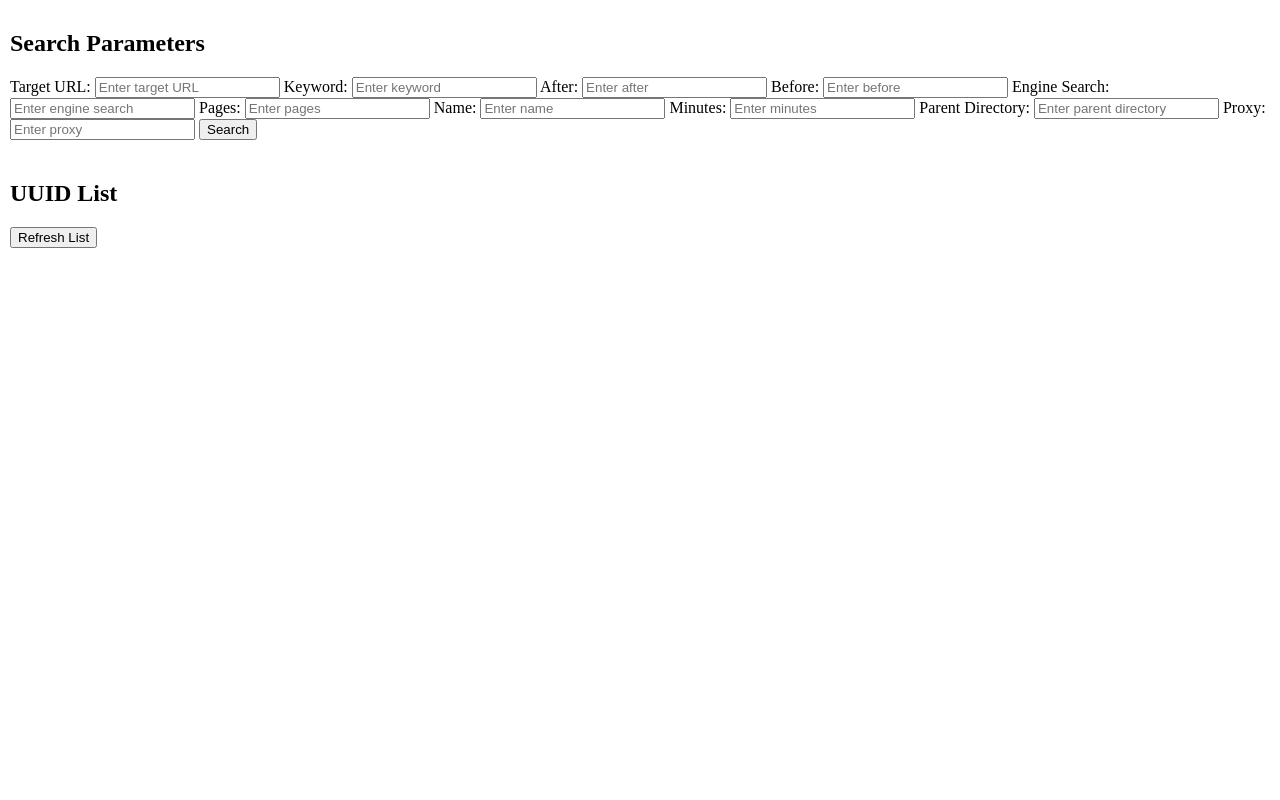
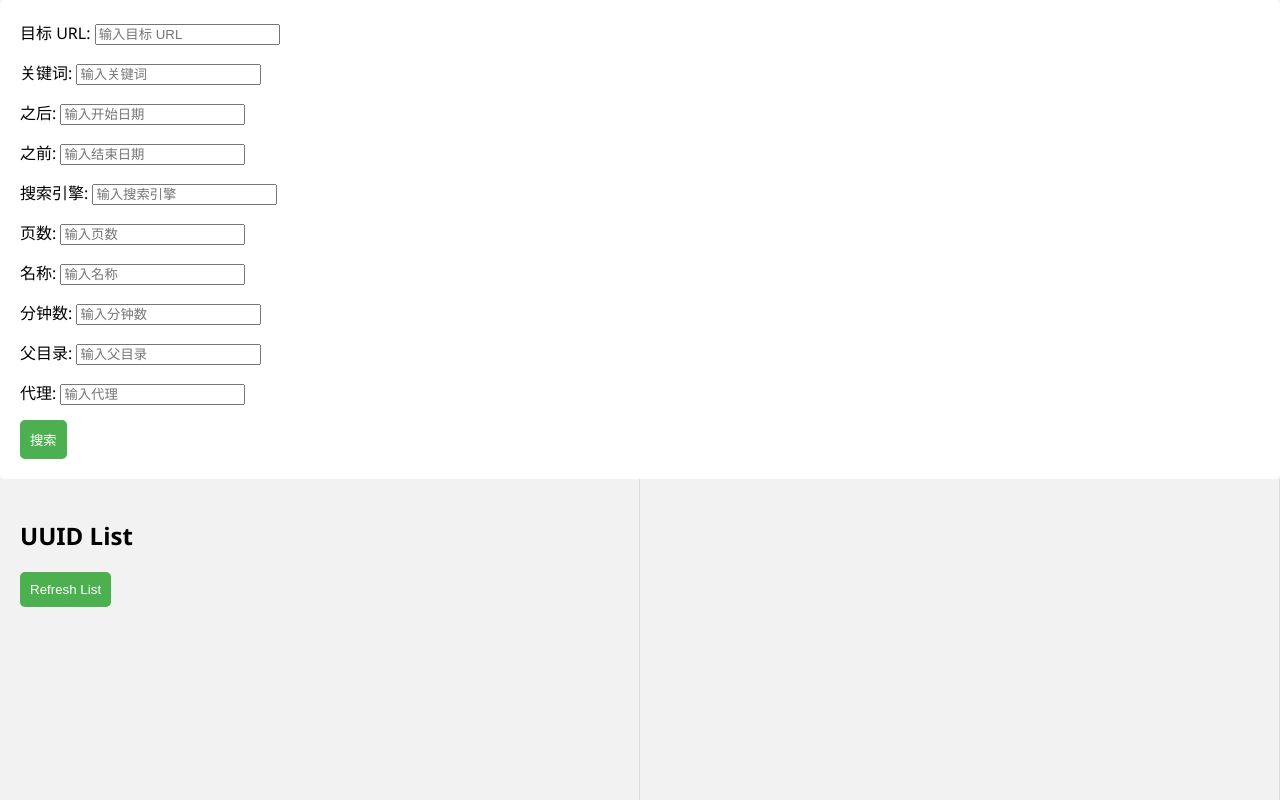
Before and after one commit to noerror77129/hello, a Django app: page / in a window 1280 px wide. Run offline with Django 4.2, Linux system fonts and the light colour scheme.

Commit message:
✨ feat(index.html): 前端优化

```diff
--- /dev/null
+++ b/hello_world/static/css/styles.css
@@ -0,0 +1,94 @@
+:root {
+    --primary-color: #4CAF50;
+    --background-color: #f2f2f2;
+    --text-color: #333;
+    --border-color: #ddd;
+    --input-background-color: #fff;
+    --input-border-radius: 5px;
+}
+
+* {
+    box-sizing: border-box;
+}
+
+body, html {
+    margin: 0;
+    padding: 0;
+    font-family: 'Segoe UI', Tahoma, Geneva, Verdana, sans-serif;
+    background-color: var(--background-color);
+    height: 100%; /* 设置为100%高度 */
+    overflow: hidden; /* 避免整个页面出现滚动条 */
+}
+
+.container {
+    display: flex;
+    flex-direction: column;
+    height: 100%;
+    overflow: hidden; /* 避免在容器中出现滚动条 */
+}
+
+.input-section {
+    flex: 0 1 auto; /* 允许这个区域根据内容大小自动调整高度 */
+    padding: 20px;
+    overflow-y: auto; /* 当内容超出时显示滚动条 */
+    background-color: var(--input-background-color);
+    border-radius: var(--input-border-radius);
+}
+
+.form-group {
+    margin-bottom: 15px;
+}
+
+button {
+    background-color: var(--primary-color);
+    color: white;
+    padding: 10px;
+    border: none;
+    border-radius: var(--input-border-radius);
+    cursor: pointer;
+}
+
+.output-section {
+    flex: 1; /* 占据剩余空间 */
+    display: flex;
+    overflow: hidden; /* 避免在输出部分出现滚动条 */
+}
+
+.left-section, .right-section {
+    flex: 1;
+    padding: 20px;
+    overflow-y: auto; /* 对于这些部分，当内容超出时显示滚动条 */
+    border-right: 1px solid var(--border-color);
+}
+
+.right-section {
+    border-left: none;
+}
+
+ul {
+    list-style-type: none;
+    padding: 0;
+}
+
+li {
+    margin-bottom: 10px;
+    cursor: pointer;
+    padding: 10px;
+    border: 1px solid var(--border-color);
+    border-radius: var(--input-border-radius);
+    background-color: var(--input-background-color);
+}
+
+li:hover {
+    background-color: #e0e0e0;
+}
+
+@media (max-width: 768px) {
+    .container {
+        flex-direction: column;
+    }
+
+    .output-section {
+        flex-direction: column;
+    }
+}
--- /dev/null
+++ b/hello_world/static/js/script.js
@@ -0,0 +1,143 @@
+// 发送搜索请求
+function sendSearchRequest() {
+    // 收集输入数据
+    const inputData = {
+        target_url: document.getElementById('target_url').value,
+        keyword: document.getElementById('keyword').value,
+        after: document.getElementById('after').value,
+        before: document.getElementById('before').value,
+        enginesearch: document.getElementById('enginesearch').value,
+        pages: parseInt(document.getElementById('pages').value) || null,
+        name: document.getElementById('name').value,
+        minutes: parseInt(document.getElementById('minutes').value) || null,
+        parent_directory: document.getElementById('parent_directory').value,
+        proxy: document.getElementById('proxy').value,
+    };
+
+    // 使用fetch API发送数据到后端
+    fetch('api/RunSearchApi', {
+        method: 'POST',
+        headers: {
+            'Content-Type': 'application/json',
+        },
+        body: JSON.stringify(inputData),
+    })
+    .then(response => response.json())
+    .then(data => {
+        // 在左侧部分显示UUID
+        const uuidList = document.getElementById('uuidList');
+        const listItem = document.createElement('li');
+        listItem.textContent = data.uuid;
+        listItem.onclick = function() {
+            displayJson(inputData);
+        };
+        uuidList.prepend(listItem);
+    })
+    .catch(error => console.error('Error:', error));
+}
+
+// 展示JSON数据
+function displayJson(data) {
+    // 在右侧部分展示JSON数据
+    const jsonDisplay = document.getElementById('jsonDisplay');
+    jsonDisplay.innerHTML = `<pre>${JSON.stringify(data, null, 2)}</pre>`;
+}
+
+// 刷新UUID列表
+function refreshList() {
+    // 向后端请求UUID列表
+    fetch('api/GetSearchListApi', {
+        method: 'POST',
+        headers: {
+            'Content-Type': 'application/json',
+        },
+        // 可以根据需要发送额外的数据
+        body: JSON.stringify({ /* 传递所需的数据 */ }),
+    })
+    .then(response => response.json())
+    .then(data => {
+        const uuidList = document.getElementById('uuidList');
+        uuidList.innerHTML = ""; // 清空现有列表
+
+        // 处理返回的数据
+        if (data.status === 'success') {
+            // 如果返回数据，则添加到列表中
+            data.data.forEach(uuid => {
+                const listItem = document.createElement('li');
+                listItem.textContent = uuid;
+                listItem.onclick = function() {
+                    requestDetailedData(uuid);
+                };
+                uuidList.appendChild(listItem);
+            });
+        } else {
+            // 如果没有数据，显示提示信息
+            const noDataMessage = document.createElement('li');
+            noDataMessage.textContent = '暂无数据';
+            uuidList.appendChild(noDataMessage);
+        }
+    })
+    .catch(error => console.error('Error:', error));
+}
+
+// 请求详细数据
+function requestDetailedData(uuid) {
+    // 向后端发送请求，获取详细数据
+    fetch('api/GetSearchqueryApi', {
+        method: 'POST',
+        headers: {
+            'Content-Type': 'application/json',
+        },
+        body: JSON.stringify({ "uuid": uuid }),
+    })
+    .then(response => response.json())
+    .then(data => {
+        const jsonDisplay = document.getElementById('jsonDisplay');
+        jsonDisplay.innerHTML = ""; // 清空现有数据
+
+        // 展示查询到的数据
+        if (data.status === 'success') {
+            const queryValue = data.data.query_value;
+            const request_body_value = data.data.request_body_value;
+
+            const displayArea = document.createElement('div');
+            displayArea.innerHTML = `<p>Query Value: ${queryValue}</p><p>RequestBody Value: ${request_body_value}</p>`;
+            jsonDisplay.appendChild(displayArea);
+        } else {
+            const errorMessage = document.createElement('p');
+            errorMessage.textContent = '查询数据为空';
+            jsonDisplay.appendChild(errorMessage);
+        }
+    })
+    .catch(error => console.error('Error:', error));
+}
+
+// 事件监听器
+document.addEventListener('DOMContentLoaded', function() {
+    // 添加事件监听器到搜索按钮
+    const searchForm = document.getElementById('searchForm');
+    if (searchForm) {
+        searchForm.addEventListener('submit', function(event) {
+            event.preventDefault();
+            sendSearchRequest();
+        });
+    }
+
+    // 添加事件监听器到刷新列表按钮
+    const refreshButton = document.getElementById('refreshListBtn');
+    if (refreshButton) {
+        refreshButton.addEventListener('click', refreshList);
+    }
+});
+
+// 上述代码为整个应用添加了必要的事件监听器。当DOM完全加载后，
+// `DOMContentLoaded`事件将触发，然后将事件监听器绑定到相应的元素上。
+// 这确保了在尝试绑定事件监听器之前，元素已经在DOM中可用。
+
+// 此外，这种方法还避免了将事件处理器直接在HTML元素中定义，
+// 从而有助于保持HTML的清洁和易于维护，同时JavaScript代码也更加模块化。
+
+// 确保代码在文档加载完毕后执行
+document.addEventListener('DOMContentLoaded', function() {
+    // 可以在这里添加其他需要在页面加载完毕时执行的代码
+});
--- a/hello_world/templates/index.html
+++ b/hello_world/templates/index.html
@@ -1,188 +1,78 @@
+{% load static %}
+
 <!DOCTYPE html>
 <html lang="en">
 <head>
     <meta charset="UTF-8">
     <meta name="viewport" content="width=device-width, initial-scale=1.0">
     <title>Search Application</title>
-    <style>
-        body {
-            margin: 0;
-            padding: 0;
-        }
-        .container {
-            display: flex;
-            flex-direction: column;
-            height: 100vh;
-        }
-        .input-section {
-            /* 样式定义 */
-            margin: 10px;
-        }
-        .output-section {
-            display: flex;
-            flex: 1;
-        }
-        .left-section {
-            /* 样式定义 */
-            flex: 1;
-            padding: 10px;
-        }
-        .right-section {
-            /* 样式定义 */
-            flex: 1;
-            padding: 10px;
-        }
-    </style>
+    <link rel="stylesheet" href="{% static 'css/styles.css' %}">
 </head>
 <body>
     <div class="container">
-        <div class="input-section">
-            <h2>Search Parameters</h2>
-            <label for="target_url">Target URL:</label>
-            <input type="text" id="target_url" placeholder="Enter target URL">
-            <label for="keyword">Keyword:</label>
-            <input type="text" id="keyword" placeholder="Enter keyword">
-            <label for="after">After:</label>
-            <input type="text" id="after" placeholder="Enter after">
-            <label for="before">Before:</label>
-            <input type="text" id="before" placeholder="Enter before">
-            <label for="enginesearch">Engine Search:</label>
-            <input type="text" id="enginesearch" placeholder="Enter engine search">
-            <label for="pages">Pages:</label>
-            <input type="number" id="pages" placeholder="Enter pages">
-            <label for="name">Name:</label>
-            <input type="text" id="name" placeholder="Enter name">
-            <label for="minutes">Minutes:</label>
-            <input type="number" id="minutes" placeholder="Enter minutes">
-            <label for="parent_directory">Parent Directory:</label>
-            <input type="text" id="parent_directory" placeholder="Enter parent directory">
-            <label for="proxy">Proxy:</label>
-            <input type="text" id="proxy" placeholder="Enter proxy">
-            <button onclick="sendSearchRequest()">Search</button>
-        </div>
+        <form id="searchForm" class="input-section">
+            <div class="form-group">
+                <label for="target_url">目标 URL:</label>
+                <input type="text" id="target_url" name="target_url" placeholder="输入目标 URL">
+            </div>
+
+            <div class="form-group">
+                <label for="keyword">关键词:</label>
+                <input type="text" id="keyword" name="keyword" placeholder="输入关键词">
+            </div>
+
+            <div class="form-group">
+                <label for="after">之后:</label>
+                <input type="text" id="after" name="after" placeholder="输入开始日期">
+            </div>
+
+            <div class="form-group">
+                <label for="before">之前:</label>
+                <input type="text" id="before" name="before" placeholder="输入结束日期">
+            </div>
+
+            <div class="form-group">
+                <label for="enginesearch">搜索引擎:</label>
+                <input type="text" id="enginesearch" name="enginesearch" placeholder="输入搜索引擎">
+            </div>
+
+            <div class="form-group">
+                <label for="pages">页数:</label>
+                <input type="number" id="pages" name="pages" placeholder="输入页数">
+            </div>
+
+            <div class="form-group">
+                <label for="name">名称:</label>
+                <input type="text" id="name" name="name" placeholder="输入名称">
+            </div>
+
+            <div class="form-group">
+                <label for="minutes">分钟数:</label>
+                <input type="number" id="minutes" name="minutes" placeholder="输入分钟数">
+            </div>
+
+            <div class="form-group">
+                <label for="parent_directory">父目录:</label>
+                <input type="text" id="parent_directory" name="parent_directory" placeholder="输入父目录">
+            </div>
+
+            <div class="form-group">
+                <label for="proxy">代理:</label>
+                <input type="text" id="proxy" name="proxy" placeholder="输入代理">
+            </div>
+
+            <button type="submit">搜索</button>
+        </form>
         <div class="output-section">
             <div class="left-section">
                 <h2>UUID List</h2>
-                <button onclick="refreshList()">Refresh List</button>
+                <button id="refreshListBtn">Refresh List</button>
                 <ul id="uuidList"></ul>
             </div>
-            <div class="right-section">
-                <div id="jsonDisplay"></div>
-            </div>
+            <div class="right-section" id="jsonDisplay"></div>
         </div>
     </div>
 
-    <script>
-        function sendSearchRequest() {
-            const inputData = {
-                target_url: document.getElementById('target_url').value,
-                keyword: document.getElementById('keyword').value,
-                after: document.getElementById('after').value,
-                before: document.getElementById('before').value,
-                enginesearch: document.getElementById('enginesearch').value,
-                pages: parseInt(document.getElementById('pages').value) || null,
-                name: document.getElementById('name').value,
-                minutes: parseInt(document.getElementById('minutes').value) || null,
-                parent_directory: document.getElementById('parent_directory').value,
-                proxy: document.getElementById('proxy').value,
-            };
-
-            // Assuming you are using fetch to send data to the API
-            fetch('api/RunSearchApi', {
-                method: 'POST',
-                headers: {
-                    'Content-Type': 'application/json',
-                },
-                body: JSON.stringify(inputData),
-            })
-            .then(response => response.json())
-            .then(data => {
-                // Display UUID in the left-bottom section
-                const uuidList = document.getElementById('uuidList');
-                const listItem = document.createElement('li');
-                listItem.textContent = data.uuid;
-                listItem.onclick = function() {
-                    displayJson(inputData);
-                };
-                uuidList.prepend(listItem);
-            })
-            .catch(error => console.error('Error:', error));
-        }
-
-        function displayJson(data) {
-            // Display JSON data in the right section
-            const jsonDisplay = document.getElementById('jsonDisplay');
-            jsonDisplay.innerHTML = `<pre>${JSON.stringify(data, null, 2)}</pre>`;
-        }
-
-        function refreshList() {
-            // 请求GetSearchqueryApi接口获取数据
-            fetch('api/GetSearchListApi', {
-                method: 'POST', // 使用POST请求
-                headers: {
-                    'Content-Type': 'application/json',
-                },
-                // 可能需要根据实际情况传递一些数据
-                body: JSON.stringify({ /* 按需传递数据 */ }),
-            })
-            .then(response => response.json())
-            .then(data => {
-                const uuidList = document.getElementById('uuidList');
-                uuidList.innerHTML = ""; // 清空原有列表
-
-                if (data.status === 'success') {
-                    // 如果有数据，将每个UUID添加到列表中
-                    data.data.forEach(uuid => {
-                        const listItem = document.createElement('li');
-                        listItem.textContent = uuid;
-                        listItem.onclick = function() {
-                            // 点击列表项时请求详细数据
-                            requestDetailedData(uuid);
-                        };
-                        uuidList.appendChild(listItem);
-                    });
-                } else {
-                    // 如果没有数据，显示提示信息
-                    const noDataMessage = document.createElement('li');
-                    noDataMessage.textContent = '暂无数据';
-                    uuidList.appendChild(noDataMessage);
-                }
-            })
-            .catch(error => console.error('Error:', error));
-        }
-
-        function requestDetailedData(uuid) {
-            // 发送详细数据请求
-            fetch('api/GetSearchqueryApi', {
-                method: 'POST',
-                headers: {
-                    'Content-Type': 'application/json',
-                },
-                body: JSON.stringify({ "uuid": uuid }),
-            })
-            .then(response => response.json())
-            .then(data => {
-                const jsonDisplay = document.getElementById('jsonDisplay');
-                jsonDisplay.innerHTML = ""; // 清空原有数据
-
-                if (data.status === 'success') {
-                    // 如果有数据，显示query_value和minutes_value
-                    const queryValue = data.data.query_value;
-                    const request_body_value = data.data.request_body_value;
-
-                    // 创建展示区域R
-                    const displayArea = document.createElement('div');
-                    displayArea.innerHTML = `<p>Query Value: ${queryValue}</p><p>RequestBody Value: ${request_body_value}</p>`;
-                    jsonDisplay.appendChild(displayArea);
-                } else {
-                    // 如果没有数据，显示提示信息
-                    const errorMessage = document.createElement('p');
-                    errorMessage.textContent = '查询数据为空';
-                    jsonDisplay.appendChild(errorMessage);
-                }
-            })
-            .catch(error => console.error('Error:', error));
-        }
-    </script>
+    <script src="{% static 'js/script.js' %}"></script>
 </body>
 </html>
```
